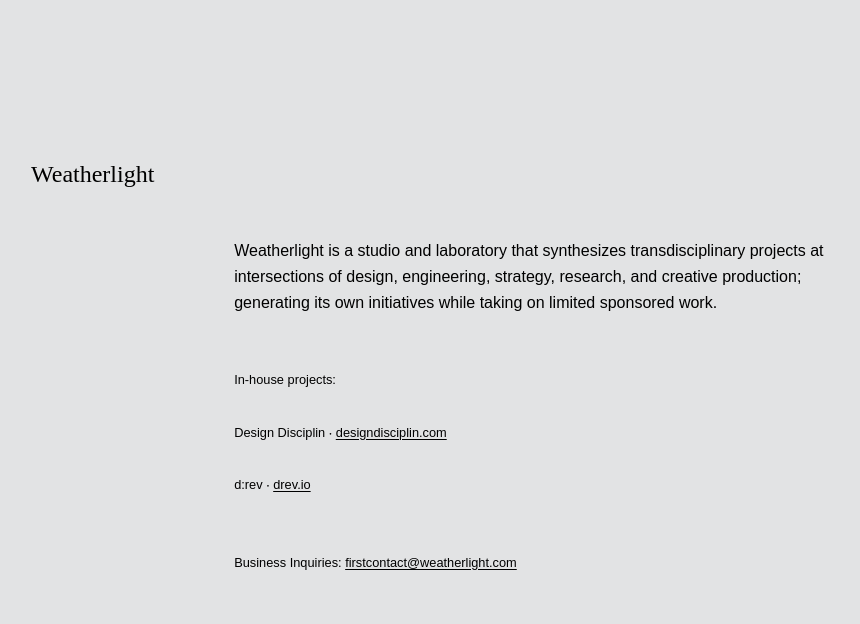
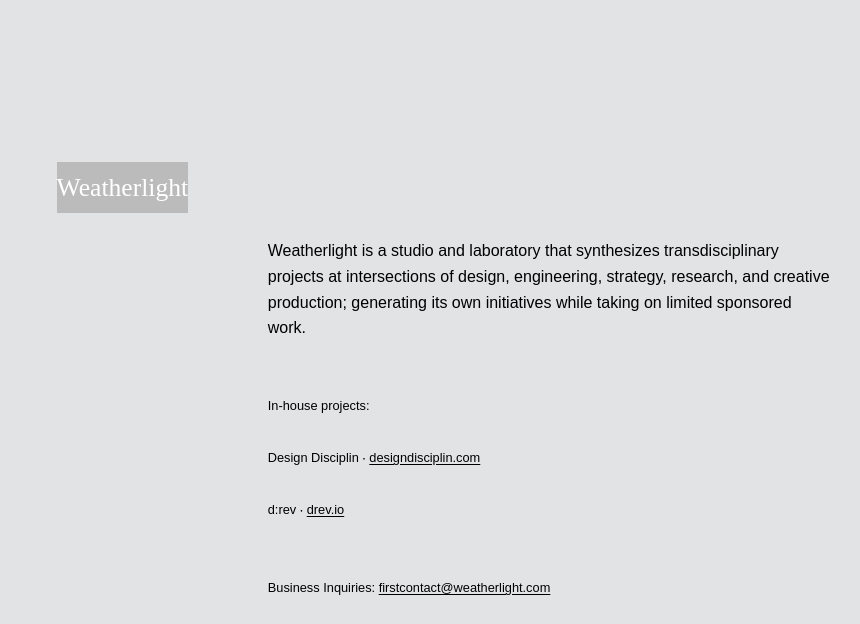
Before and after one commit to mbaytas/weatherlight, a Jekyll site: the page built from README.md, in a window 1280 px wide. Shown: the top 624 px of the page, without its empty margins (209-1069 px from the left). Built offline with Jekyll 4.4.1, drawn with Linux system fonts in a browser that asks for light colours; some web fonts are replaced; our own code applies the rules of GitHub Pages for plain Markdown files; grey boxes are pictures that could not be loaded.

Commit message:
Update default.html

```diff
--- a/_layouts/default.html
+++ b/_layouts/default.html
@@ -46,7 +46,7 @@ h5,
 h6 {]
   font-weight: 700;
 }
-h1.site-title {
+nav h1 {
   background-color: #bbb;
   color: #fff;
   font-family: 'Inter', sans-serif;
@@ -54,7 +54,7 @@ h1.site-title {
   margin-left: 1em;
   margin-right: 1em;
 }
-h2 {
+h1, h2 {
   font-size: 1.6rem;
   line-height: 3.2rem;
   margin-top: 1.6rem;
```
